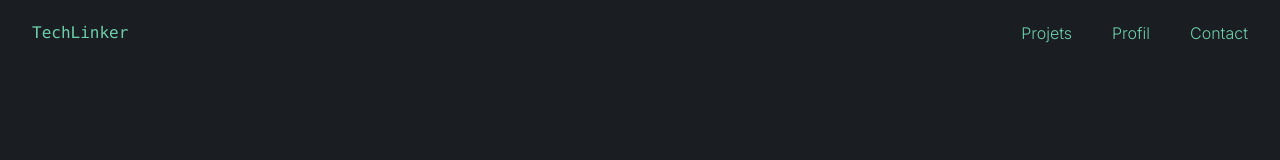
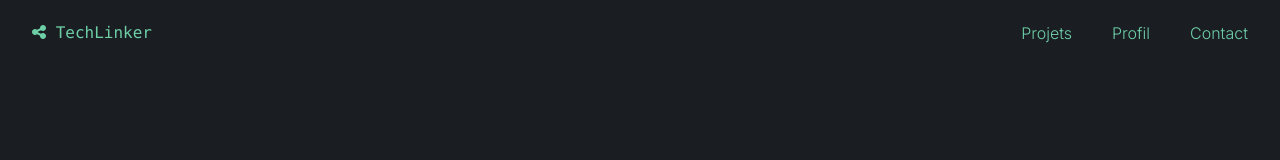
Before and after one commit to ArnaudDum/TechLinker-app, a Vue app: page /home in a window 1280 px wide. Shown: the top 160 px of the page. Built offline with nearby package versions, Linux system fonts and the light colour scheme; a web font is replaced by a local one.

Commit message:
icon in logo

```diff
--- a/src/components/Header.vue
+++ b/src/components/Header.vue
@@ -15,7 +15,10 @@
   <header class="relative">
     <div class="flex items-center justify-between px-5 sm:px-8 py-3 sm:py-5">
       <div>
-        <router-link to="/" class="font-mono text-green">TechLinker</router-link>
+        <router-link to="/" class="font-mono text-green">
+          <font-awesome-icon icon="fa-solid fa-share-nodes" />
+          TechLinker
+        </router-link>
       </div>
       <div>
         <NavDesktop v-if="desktop" />
--- a/src/main.js
+++ b/src/main.js
@@ -3,14 +3,14 @@ import App from './App.vue'
 import router from './router'
 import { library } from '@fortawesome/fontawesome-svg-core'
 import { FontAwesomeIcon } from '@fortawesome/vue-fontawesome'
-import { faBars } from '@fortawesome/free-solid-svg-icons'
+import { faBars, faShareNodes } from '@fortawesome/free-solid-svg-icons'
 
 import './assets/main.css'
 
 const app = createApp(App)
 app.use(router)
 
-library.add(faBars)
+library.add(faBars, faShareNodes)
 app.component('font-awesome-icon', FontAwesomeIcon)
 
 app.mount('#app')
```
